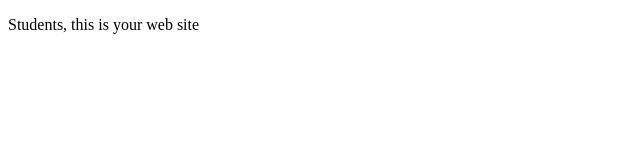
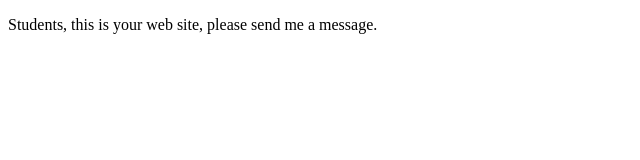
Before and after one commit to camavep/demoProject, a plain HTML site: page index.html in a window 1280 px wide. Shown: the whole page, without its empty margins (0-640 px from the left). Drawn offline with Linux system fonts and the light colour scheme.

Commit message:
second commit

```diff
--- a/index.html
+++ b/index.html
@@ -8,7 +8,7 @@
 </head>
 <body>
     <p>
-        Students, this is your web site
+        Students, this is your web site, please send me a message.
     </p>
 </body>
 </html>
```
